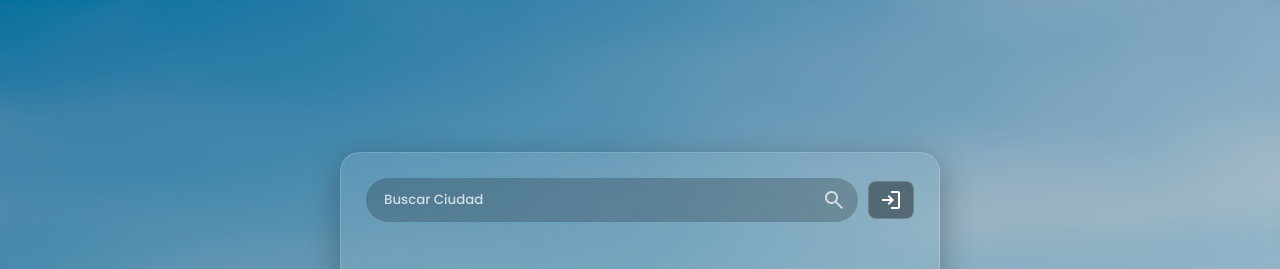
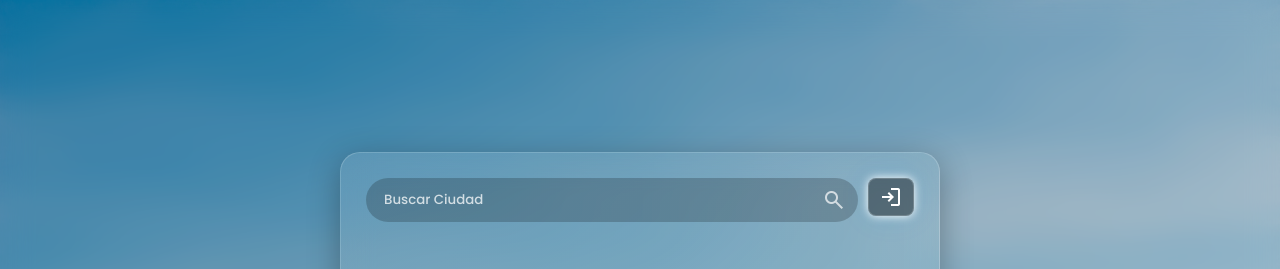
Before and after one commit to NathanFernando/mi-app-web, a React (Create React App) app: page / in a window 1280 px wide. In both pictures the pointer is over the button "login". Shown: the top 269 px of the page. Built offline with nearby package versions, Linux system fonts and the light colour scheme.

Commit message:
Agregue una animacion en el boton login

```diff
--- a/src/style.css
+++ b/src/style.css
@@ -219,6 +219,8 @@ body::before {
 
 .login-btn:hover {
     background: rgba(0, 0, 0, 0.4);
+    transform: translateY(-3px);
+    box-shadow: 0 0 10px, 0 0 30px rgba(0, 153, 255, 0.123);
 }
 
 #user-info {
```
